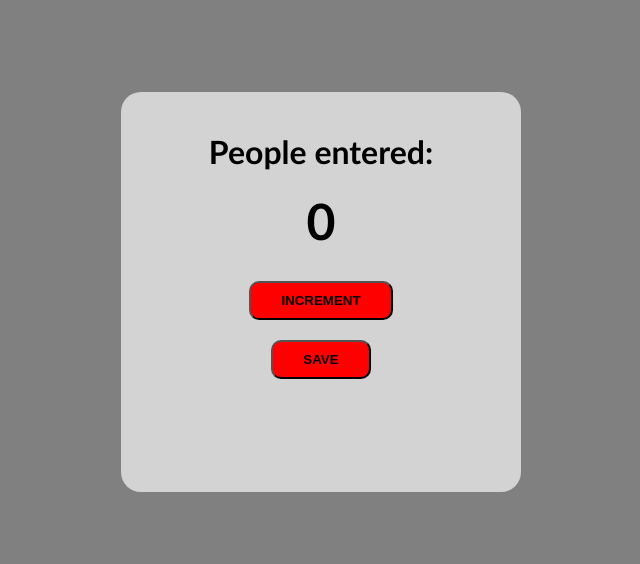
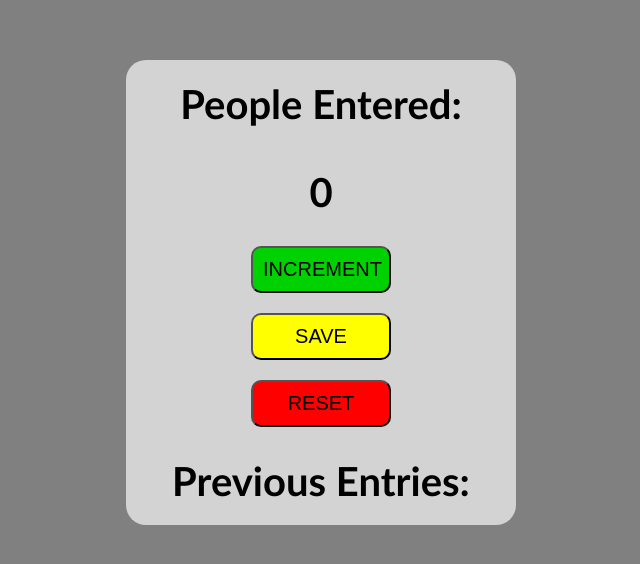
Before and after one commit to Antonio-Saucedo/subway-counter, a plain HTML site: page index.html in a window 1280 px wide. Shown: the part 108-672 px from the top of the page, without its empty margins (319-959 px from the left). Drawn offline with Linux system fonts and the light colour scheme.

Commit message:
Styling changes

```diff
--- a/css/style.css
+++ b/css/style.css
@@ -11,33 +11,40 @@ body {
     justify-content: center;
     align-items: center;
     font-family: 'Trebuchet MS', sans-serif;
+    font-weight: bolder;
 }
 
+h1, p {
+    padding: 20px;
+    font-size: 40px;
+}
+
+button {
+    width: 140px;
+    margin: 10px;
+    padding: 10px;
+    border-radius: 10px;
+    font-size: 20px;
+}
+
+/* Classes */
+
 .box {
-    width: 400px;
-    min-height: 400px;
-    max-width: 400px;
-    padding: 20px;
+    width: 390px;
+    max-width: 390px;
     background-color: lightgray;
     border-radius: 20px;
     text-align: center;
 }
 
-h1, p {
-    margin: 20px;
+.green {
+    background-color: rgb(0, 209, 0);
 }
 
-h1, .prev {
-    font-size: xx-large;
+.yellow {
+    background-color: yellow;
 }
 
-p {
-    font-size: 50px;
+.red {
+    background-color: red;
 }
-
-button {
-    margin: 10px;
-    padding: 10px 30px;
-    background-color: red;
-    border-radius: 10px;
-}
--- a/index.html
+++ b/index.html
@@ -12,12 +12,16 @@
   </head>
   <body>
     <div class="box">
-      <h1>People entered:</h1>
-      <p id="count-el"><strong>0</strong></p>
-      <button id="increment-btn" onclick="add()"><strong>INCREMENT</strong></button>
-      <br>
-      <button id="save-btn" onclick="save()"><strong>SAVE</strong></button>
-      <p class="prev" id="previous"></p>
+      <h1>People Entered:</h1>
+      <p id="count-el">0</p>
+      <button class="green" id="increment-btn" onclick="add()">
+        INCREMENT
+      </button>
+      <br />
+      <button class="yellow" id="save-btn" onclick="save()">SAVE</button>
+      <br />
+      <button class="red" id="reset-btn" onclick="reset()">RESET</button>
+      <p id="previous">Previous Entries:</p>
     </div>
     <script src="javascript/index.js"></script>
   </body>
--- a/javascript/index.js
+++ b/javascript/index.js
@@ -1,7 +1,5 @@
-//Set initial counter value in page
+//Set initial counter value in page and initialize count variable
 document.getElementById("count-el").value = 0;
-
-//Set count value equal to counter value in page
 let count = document.getElementById("count-el").value;
 
 //Function will increment count and set counter value in page equal to count
@@ -11,11 +9,22 @@ function add() {
 }
 
 //Function will save and reset the counter value
-let finalCount = "Previous entries: ";
+let finalCount = document.getElementById("previous").innerText;
+let saved = false;
 
 function save() {
-  finalCount += String(count) + " - ";
-  document.getElementById("previous").innerText = finalCount;
+  if (!saved) {
+    finalCount += " " + count;
+    saved = true;
+  } else {
+    finalCount += " - " + count;
+  }
   count = 0;
   document.getElementById("count-el").innerText = count;
+  document.getElementById("previous").innerText = finalCount;
 }
+
+//Function will reload page
+function reset() {
+  location.reload();
+}
```
